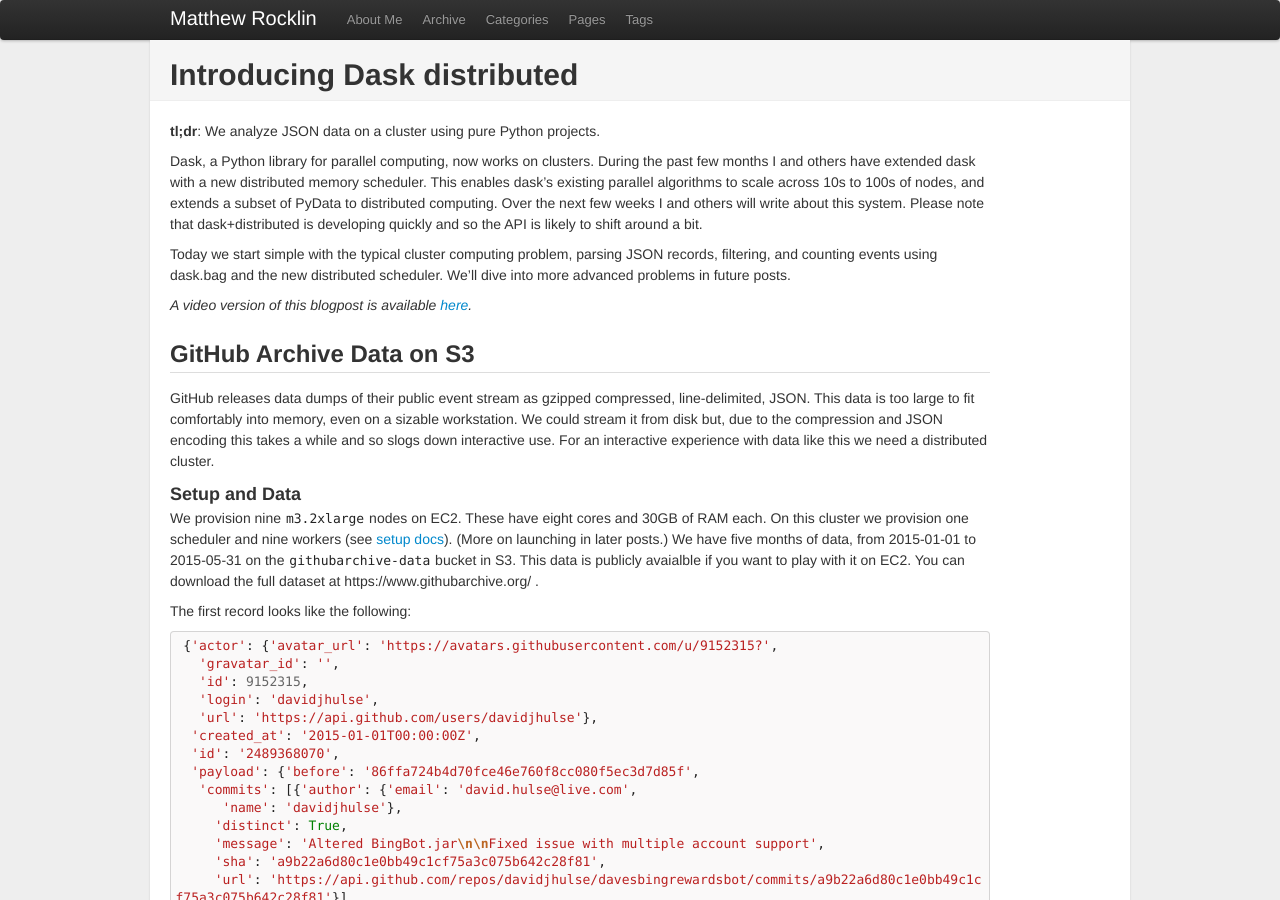
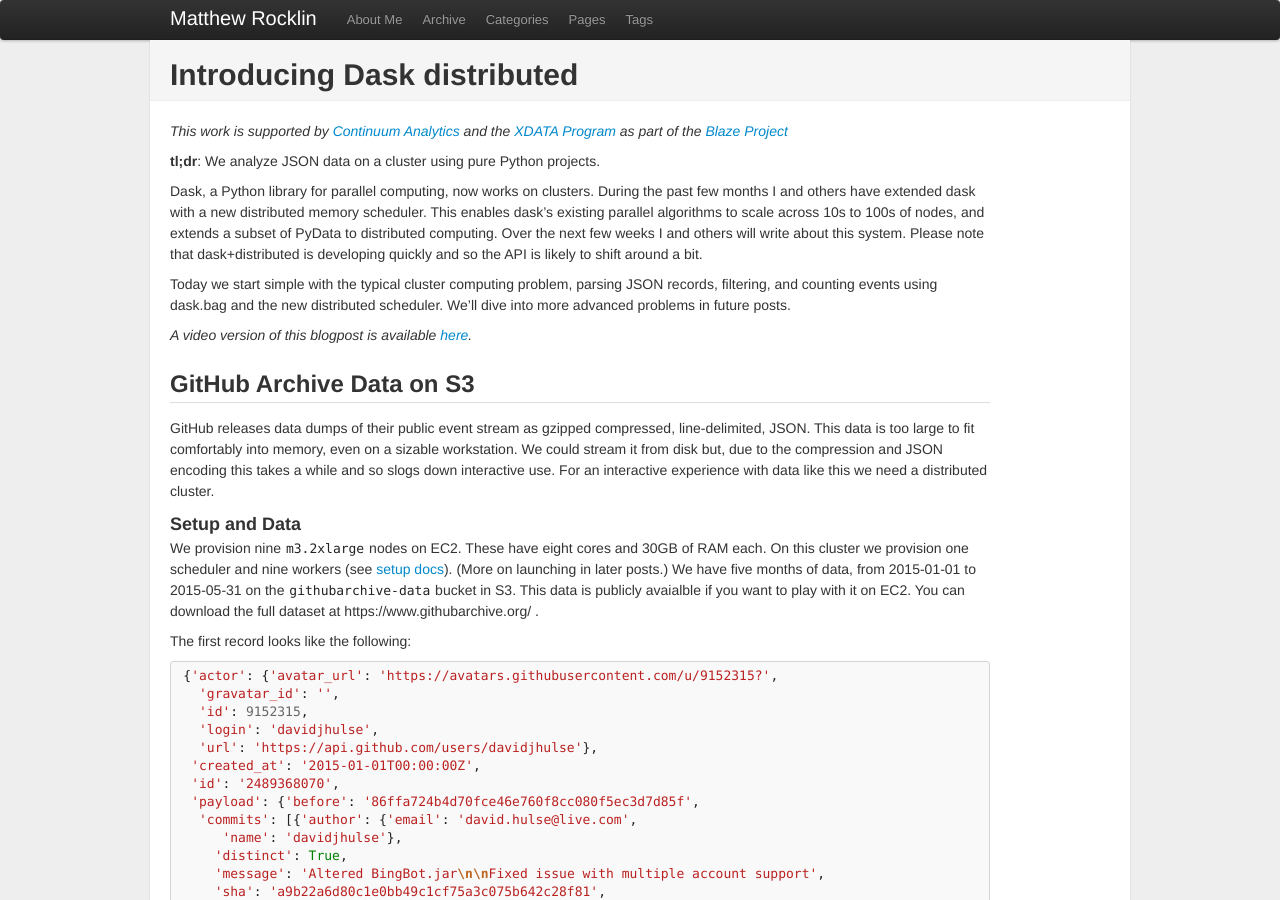
Before and after one commit to besyskymnbk/blog, a Jekyll site: the page built from _posts/work/2016-02-17-dask-distributed-part1.md, in a window 1280 px wide and 900 px high. Built offline with Jekyll 4.4.1, drawn with Linux system fonts in a browser that asks for light colours; comment, search, counter and statistics services are not loaded.

Commit message:
add continuum and xdata header to distributed posts

```diff
--- a/_posts/work/2016-02-17-dask-distributed-part1.md
+++ b/_posts/work/2016-02-17-dask-distributed-part1.md
@@ -6,6 +6,10 @@ tags : [Programming, scipy, Python, dask]
 theme: twitter
 ---
 {% include JB/setup %}
+
+*This work is supported by [Continuum Analytics](http://continuum.io)
+and the [XDATA Program](http://www.darpa.mil/program/XDATA)
+as part of the [Blaze Project](http://blaze.pydata.org)*
 
 **tl;dr**: We analyze JSON data on a cluster using pure Python projects.
 
```
Also changed, not shown: _posts/work/2016-02-17-dask-distributed-part-2.md (+3 -0 lines).
